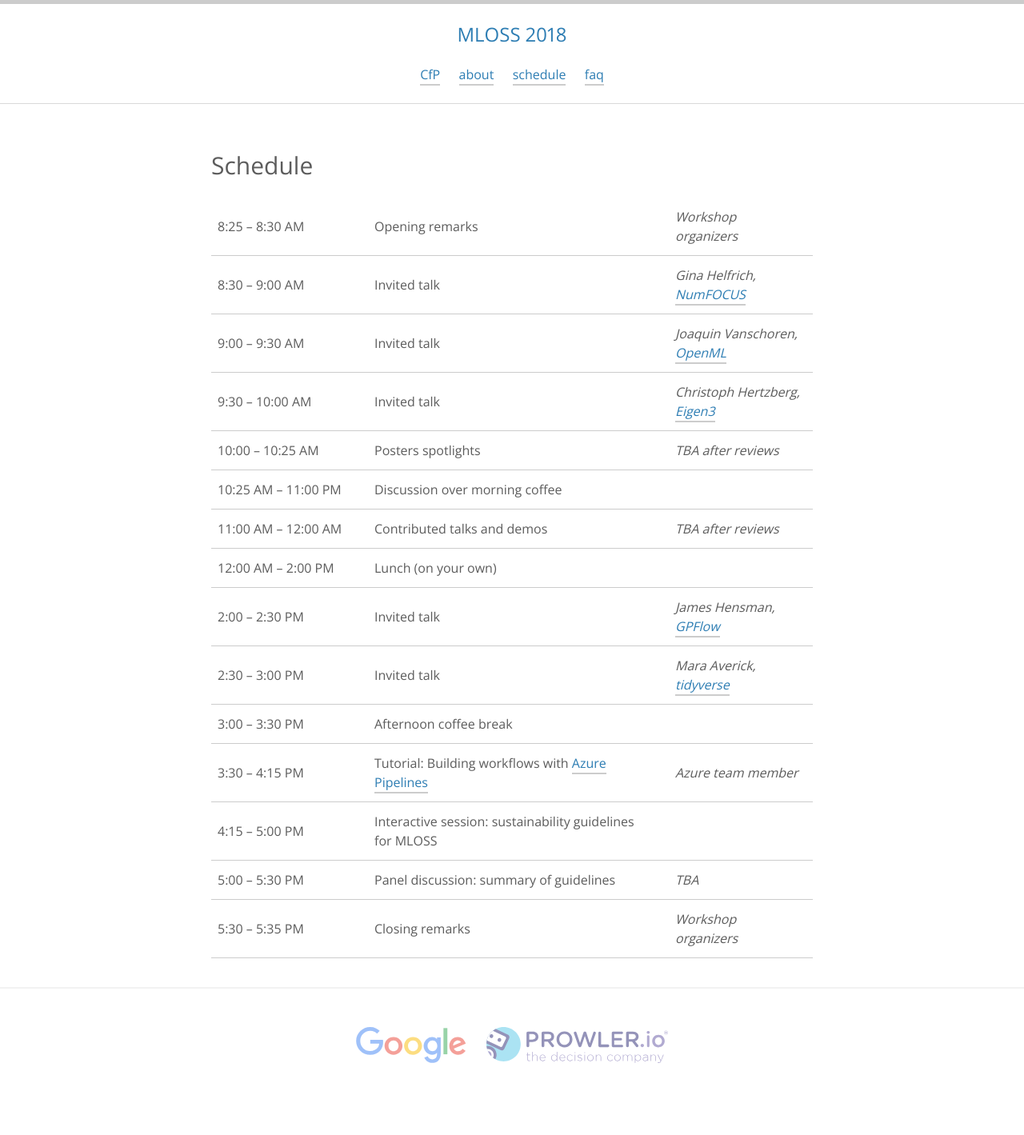
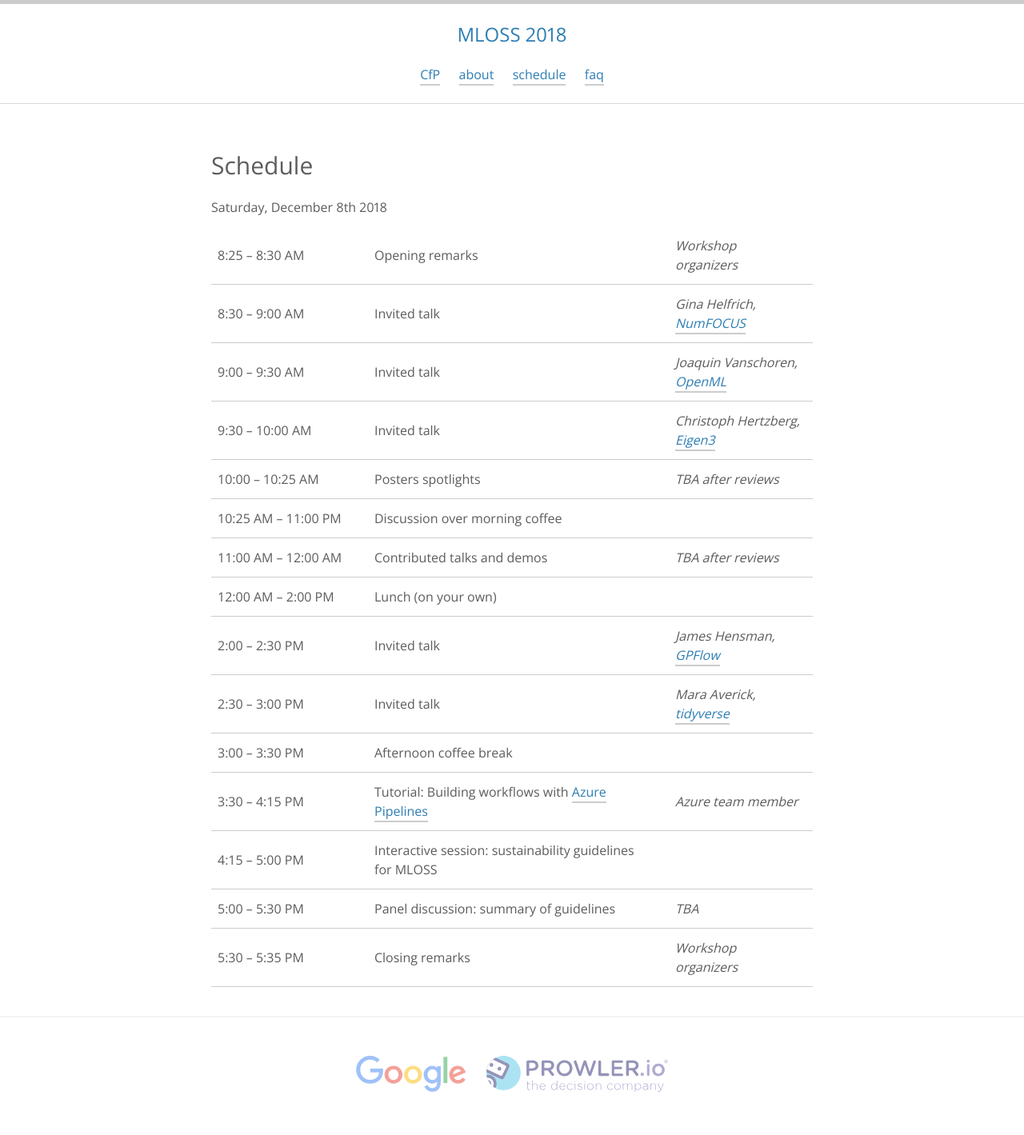
Before and after one commit to nips-2018-oss/nips-2018-oss.github.io, a Jekyll site: the page built from schedule.md, in a window 1280 px wide. Shown: the whole page at 80% size. Built offline with Jekyll 4.4.1, drawn with Linux system fonts in a browser that asks for light colours; nearby versions of some CDN libraries; before the commit the page ends 1383 px from its top, so only the background shows below that.

Commit message:
More schedule updates

```diff
--- a/index.html
+++ b/index.html
@@ -6,7 +6,7 @@
 {% capture page %}
 ## Machine Learning Open Source Software 2018: Sustainable communities
 
-*When:* [Sat Dec 8th 08:00 AM &mdash; 06:30 PM](https://calendar.google.com/event?action=TEMPLATE&amp;tmeid=MDNnM2ljaXQzbWsxbWtlZHJhaHNxZm0yODAgNDBhZnZlM29wdHEwOTFtc2UxdnNpbDMwNjBAZw&amp;tmsrc=40afve3optq091mse1vsil3060%40group.calendar.google.com), see workshop page at [nips.cc](https://nips.cc/Conferences/2018/Schedule?showEvent=10920)
+*When:* [Sat Dec 8th 08:30 AM &mdash; 05:35 PM](https://calendar.google.com/event?action=TEMPLATE&amp;tmeid=MDNnM2ljaXQzbWsxbWtlZHJhaHNxZm0yODAgNDBhZnZlM29wdHEwOTFtc2UxdnNpbDMwNjBAZw&amp;tmsrc=40afve3optq091mse1vsil3060%40group.calendar.google.com), see workshop page at [nips.cc](https://nips.cc/Conferences/2018/Schedule?showEvent=10920)
 
 *Where:* [Palais des Congrès de Montréal, Montréal, Canada](https://congresmtl.com/en/)
 
--- a/schedule.md
+++ b/schedule.md
@@ -3,6 +3,8 @@
 title: Schedule
 permalink: /schedule/
 ---
+
+Saturday, December 8th 2018
 
 {:.schedule}
 |---------------------------|----------------------------------------------|-----------------------------|
```
